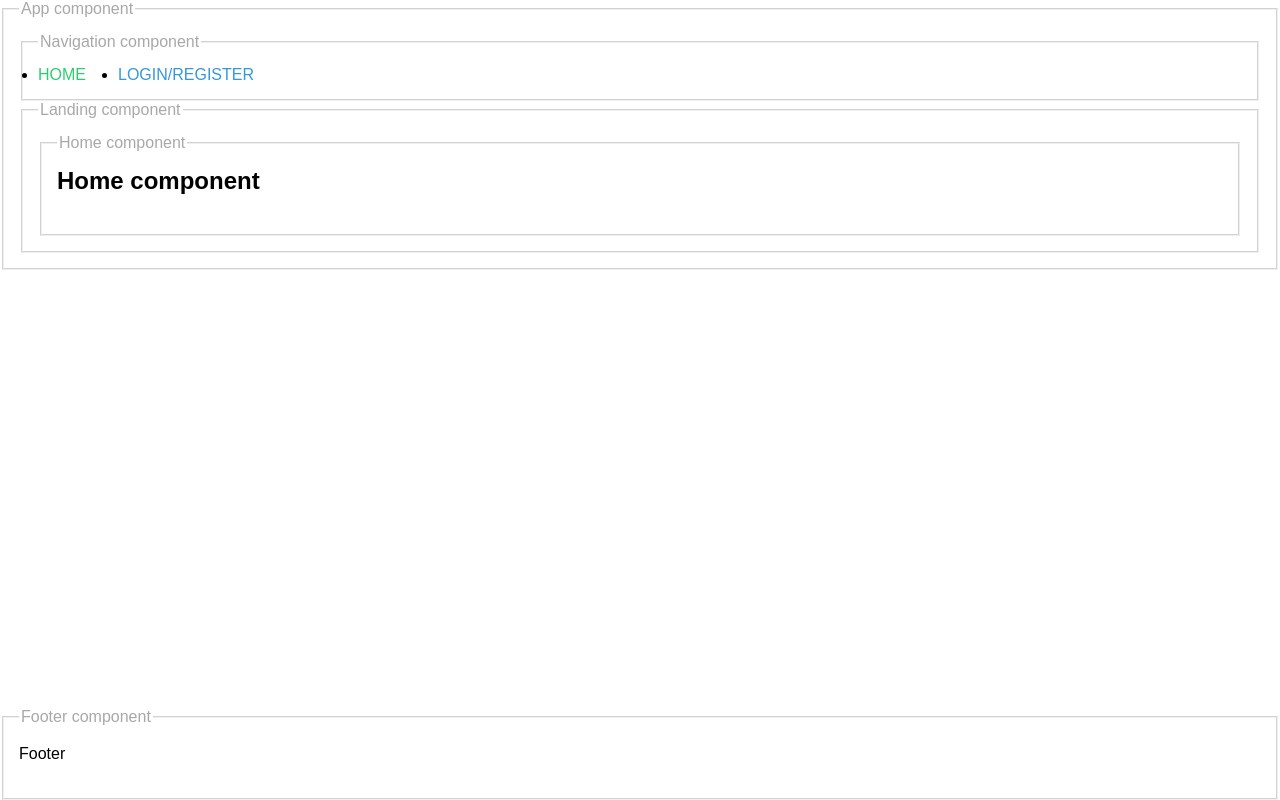
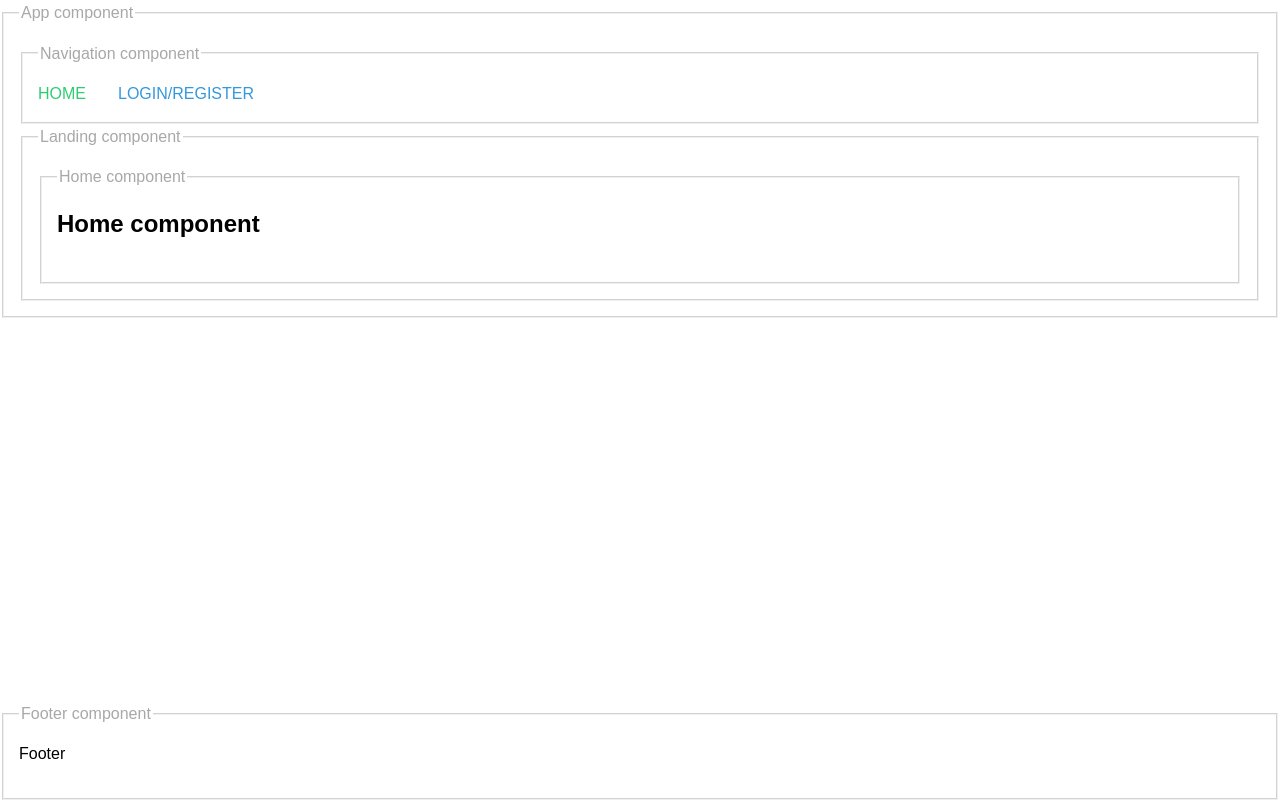
Before and after one commit to Vanil96/Angular-starter-theme, an Angular app: page / in a window 1280 px wide. Built offline with nearby package versions, Linux system fonts and the light colour scheme.

Commit message:
update styles

```diff
--- a/src/styles/_base.scss
+++ b/src/styles/_base.scss
@@ -1,3 +1,5 @@
+@import 'normalize';
+
 body,
 h1,
 h2,
--- a/src/styles/_normalize.scss
+++ b/src/styles/_normalize.scss
@@ -15,7 +15,6 @@ html {
 
   body {
     margin: 0;
-    font-family: Arial, sans-serif;
     line-height: 1.6;
   }
 
```
Also changed, not shown: src/styles/main.scss (line endings or trailing spaces).
